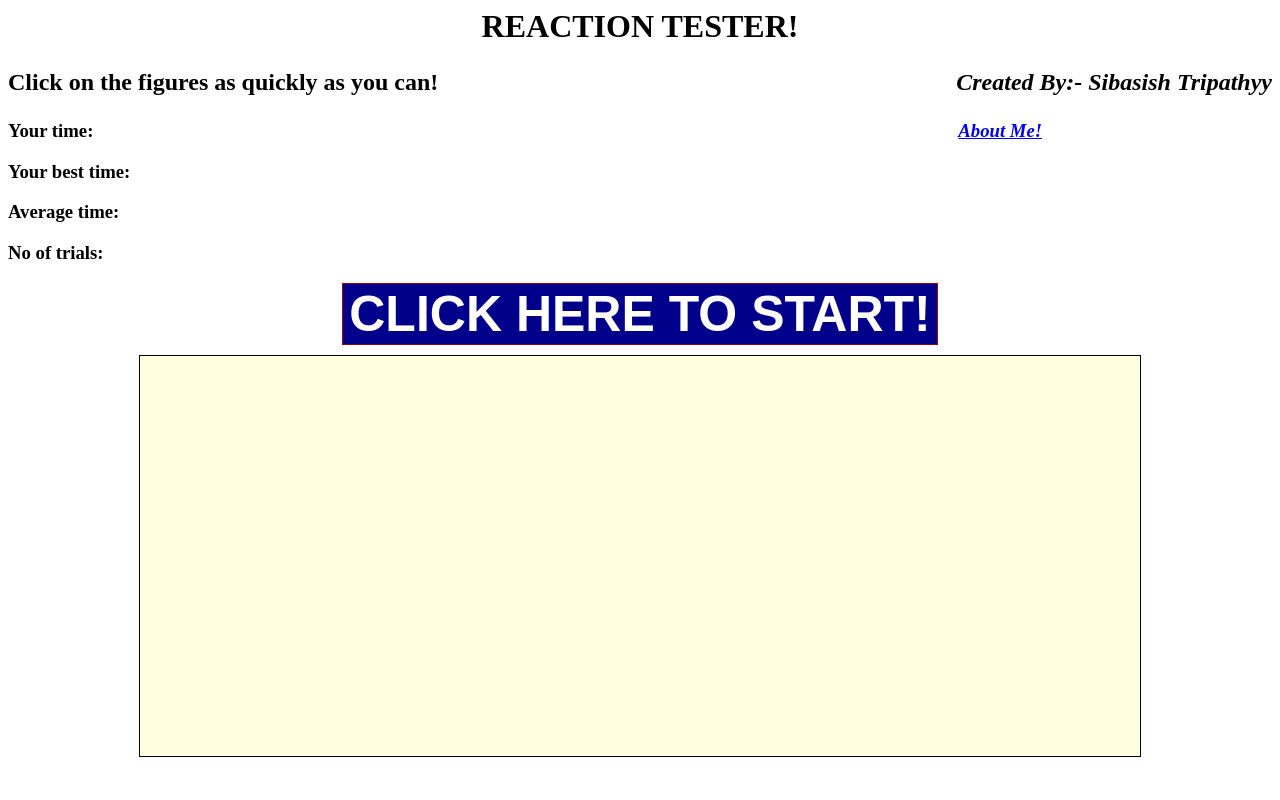
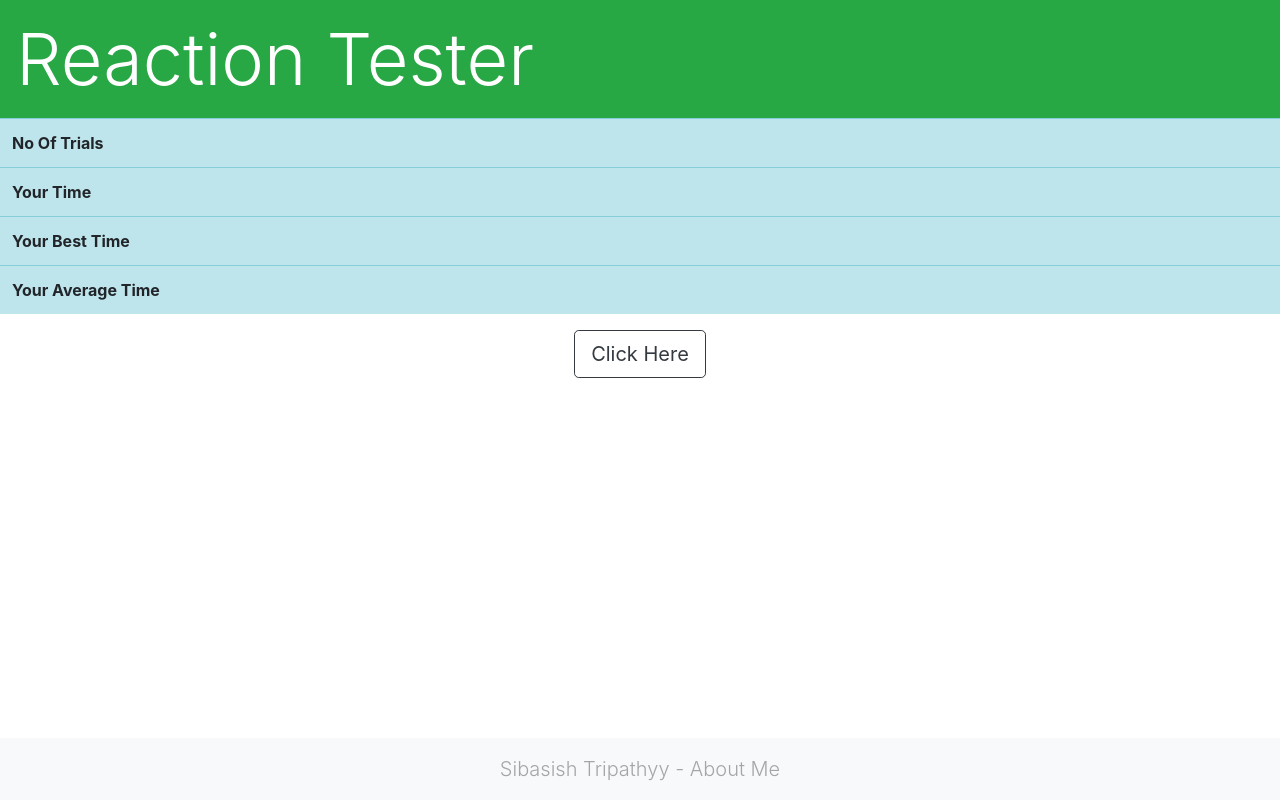
Before and after one commit to SibasishTripathyy/SibasishTripathyy.github.io, a plain HTML site: page index.html in a window 1280 px wide. Drawn offline with nearby package versions, Linux system fonts and the light colour scheme.

Commit message:
Added New Bootstrap UI for Home and AboutMe Page. Also added transfer links between both sites. Tweaked javascript to fix box going below the footer.

```diff
--- a/index.html
+++ b/index.html
@@ -1,36 +1,62 @@
-<html>
+<!doctype html>
+<html lang="en">
+  <head>
+    <!-- Required meta tags -->
+    <meta charset="utf-8">
+    <meta name="viewport" content="width=device-width, initial-scale=1, shrink-to-fit=no">
 
-    <head>
+    <!-- Bootstrap CSS -->
+    <link rel="stylesheet" href="https://stackpath.bootstrapcdn.com/bootstrap/4.3.1/css/bootstrap.min.css" integrity="sha384-ggOyR0iXCbMQv3Xipma34MD+dH/1fQ784/j6cY/iJTQUOhcWr7x9JvoRxT2MZw1T" crossorigin="anonymous">
 
-        <title>REACTION TESTER</title>
+    <link rel="stylesheet" href="style.css">
 
-        <link rel = "stylesheet" type = "text/css" href = "style.css">
+    <title>Reaction Tester</title>
+  </head>
+  <body>
 
-    </head>
+      <div class="p-3 bg-success text-white display-3">Reaction Tester</div>
 
-    <body>
+      <table class="table table-info">
+        <tbody>
+          <tr>
+            <th scope="row">No Of Trials</th>
+            <td id="trials"></td>
+          </tr>
+          <tr>
+            <th scope="row">Your Time</th>
+            <td id="timeTaken"></td>
+          </tr>
+          <tr>
+            <th scope="row">Your Best Time</th>
+            <td id="bestTimeTaken"></td>
+          </tr>
+          <tr>
+            <th scope="row">Your Average Time</th>
+            <td id="avgTimeTaken"></td>
+          </tr>
+        </tbody>
+      </table>
 
-        <h1><center>REACTION TESTER!</center></h1>
+      <div class="text-center">
+        <button type="button" class="btn btn-outline-dark btn-lg" autocomplete="off" id="startButton">Click Here</button>
+      </div>
 
-        <h2><p>Click on the figures as quickly as you can!<span id = "developer"><em>Created By:- Sibasish Tripathyy</em></span></p></h2>
-        <h3><span id="about"><em><a href="aboutMe.html">About Me!</a></em></span></p><h3>
+      <div class="container-fluid">
 
-        <p><strong>Your time: <span id = "timeTaken"></span></strong></p>
-        <p><strong>Your best time: <span id = "bestTimeTaken"></span></strong></p>
-        <p><strong>Average time: <span id = "avgTimeTaken"></span></strong></p>
+            <div id="shape"></div>
 
-        <p><strong>No of trials: <span id = "trials"></span></strong></p>
+      </div>
 
-        <center><button class = "buttonDesign" id = "startButton">CLICK HERE TO START!</button></center>
+      <div class="p-3 bg-light text-white fixed-bottom text-center lead"><span class="text-warning"><a href="aboutMe.html"><blink>Sibasish Tripathyy - About Me</blink></a></span></div>
 
-        <div id = "shape-div">
 
-            <div id = "shape"></div>
 
-        </div>
+    <!-- Optional JavaScript -->
+    <!-- jQuery first, then Popper.js, then Bootstrap JS -->
+    <script src="https://code.jquery.com/jquery-3.3.1.slim.min.js" integrity="sha384-q8i/X+965DzO0rT7abK41JStQIAqVgRVzpbzo5smXKp4YfRvH+8abtTE1Pi6jizo" crossorigin="anonymous"></script>
+    <script src="https://cdnjs.cloudflare.com/ajax/libs/popper.js/1.14.7/umd/popper.min.js" integrity="sha384-UO2eT0CpHqdSJQ6hJty5KVphtPhzWj9WO1clHTMGa3JDZwrnQq4sF86dIHNDz0W1" crossorigin="anonymous"></script>
+    <script src="https://stackpath.bootstrapcdn.com/bootstrap/4.3.1/js/bootstrap.min.js" integrity="sha384-JjSmVgyd0p3pXB1rRibZUAYoIIy6OrQ6VrjIEaFf/nJGzIxFDsf4x0xIM+B07jRM" crossorigin="anonymous"></script>
+    <script type = "text/javascript" src = "script.js"></script>
 
-        <script type = "text/javascript" src = "script.js"></script>
-
-    </body>
-
+  </body>
 </html>
--- a/script.js
+++ b/script.js
@@ -1,5 +1,4 @@
-
-document.getElementById("startButton").onclick = function() {
+    document.getElementById("startButton").onclick = function() {
 
                 var ctr = 1;
 
@@ -30,8 +29,8 @@ document.getElementById("startButton").onclick = function() {
 
                     var width = (Math.random() * 100) + 100;
 
-                    var position = Math.random() * 180;
-                    var positionLeft = Math.random() * 800;
+                    var position = Math.random() * 130;
+                    var positionLeft = Math.random() * 850;
 
                     if(Math.random() > 0.5) {
 
--- a/style.css
+++ b/style.css
@@ -21,38 +21,19 @@
 
 }
 
-.buttonDesign {
-
-    font-size: 50px;
-    color: white;
-    background-color: darkblue;
-    font-weight: bold;
-    border: 1px solid #900;
-    margin-bottom: 10px;
-
+a {
+    text-decoration: none;
+    color: black;
 }
 
-.buttonDesign:hover {
-
-    color: #FFF;
-    background: #900;
-    cursor: pointer;
-
+a:hover {
+    color: blue;
+    text-decoration: none;
 }
 
-.exp {
-    width:1000px;
-    margin: auto;
+blink {
+    animation: blinker 1.5s linear infinite;
 }
-
-#developer {
-
-    float: right;
-
+@keyframes blinker {
+    50% { opacity: 0; }
 }
-
-#about {
-    float: right;
-    position: relative;
-    right: 230px;
-}
```
Also changed, not shown: aboutMe.html (+45 -10 lines).
